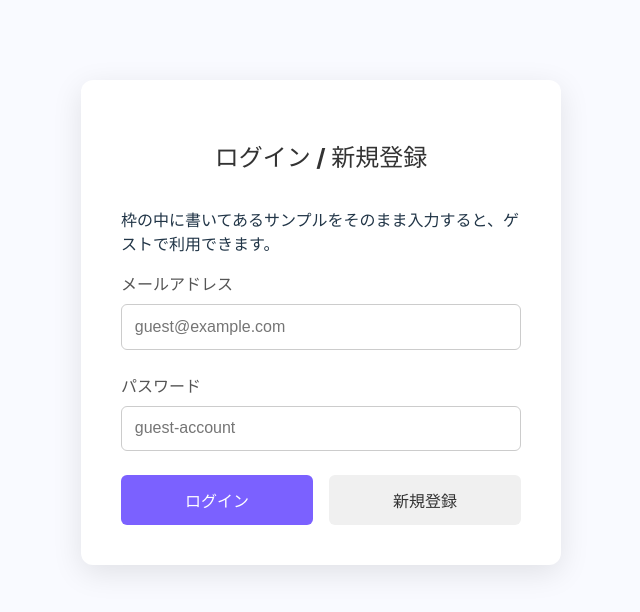
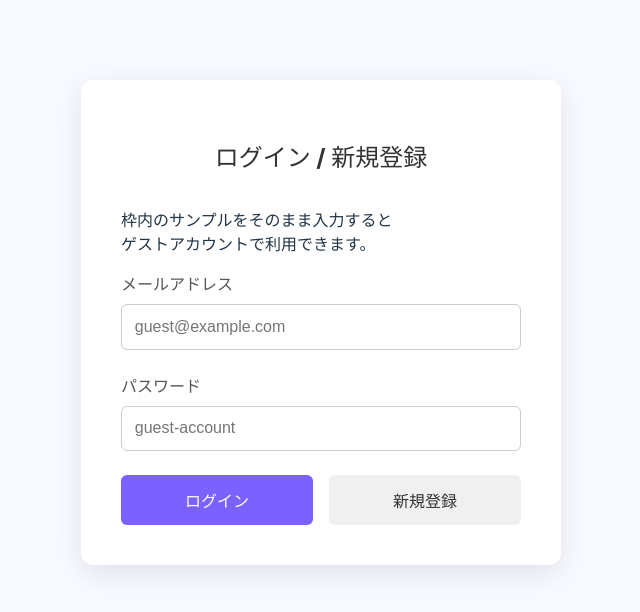
Before and after one commit to CatsHandDev/ai_tool_map, a React (Vite) app: page /login in a window 1280 px wide. Shown: the top 612 px of the page, without its empty margins (319-959 px from the left). Built offline with nearby package versions, Linux system fonts and the light colour scheme; no server answers.

Commit message:
Changed the wording of the announcement

```diff
--- a/src/pages/LoginPage.tsx
+++ b/src/pages/LoginPage.tsx
@@ -78,7 +78,7 @@ export const LoginPage = () => {
     <div className="login-container">
       <div className="login-form">
         <h2>ログイン / 新規登録</h2>
-        <p>枠の中に書いてあるサンプルをそのまま入力すると、ゲストで利用できます。</p>
+        <p>枠内のサンプルをそのまま入力すると<br />ゲストアカウントで利用できます。</p>
         <form>
           <div className="form-group">
             <label htmlFor="email">メールアドレス</label>
```
